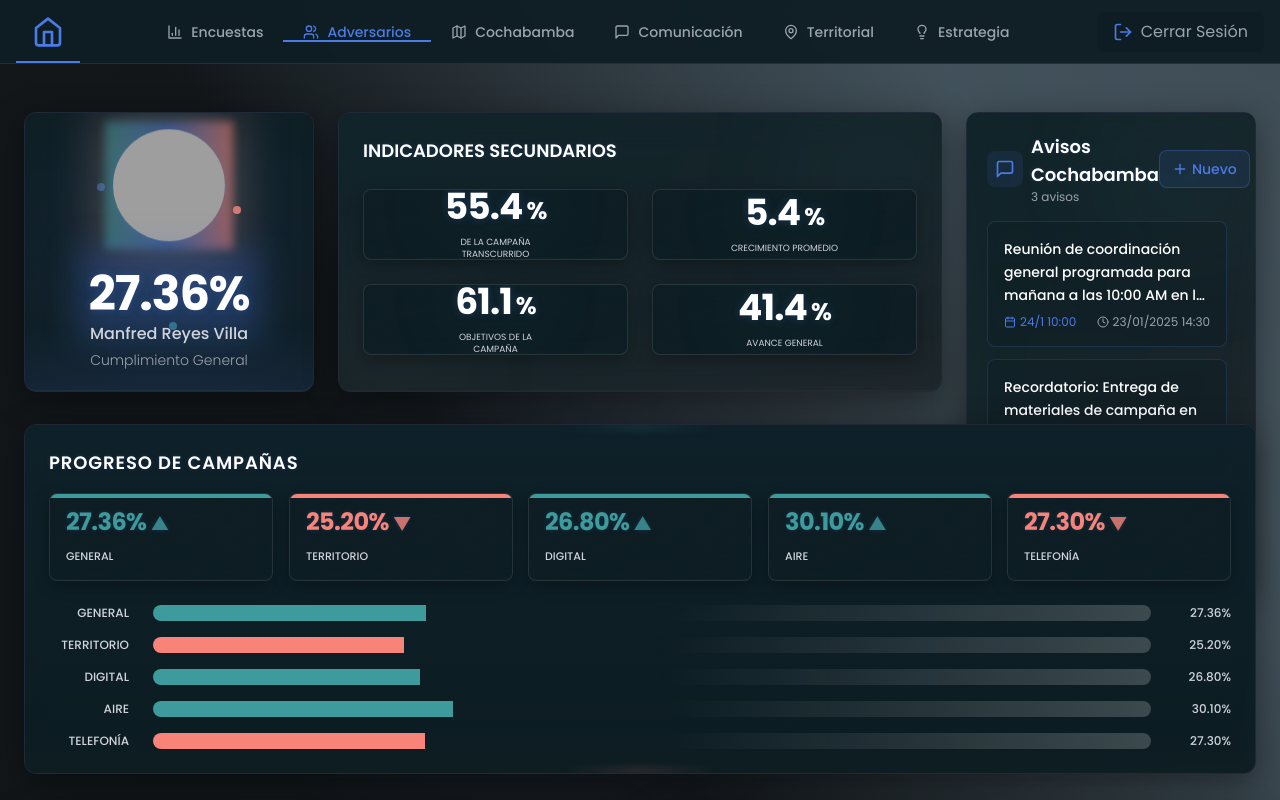
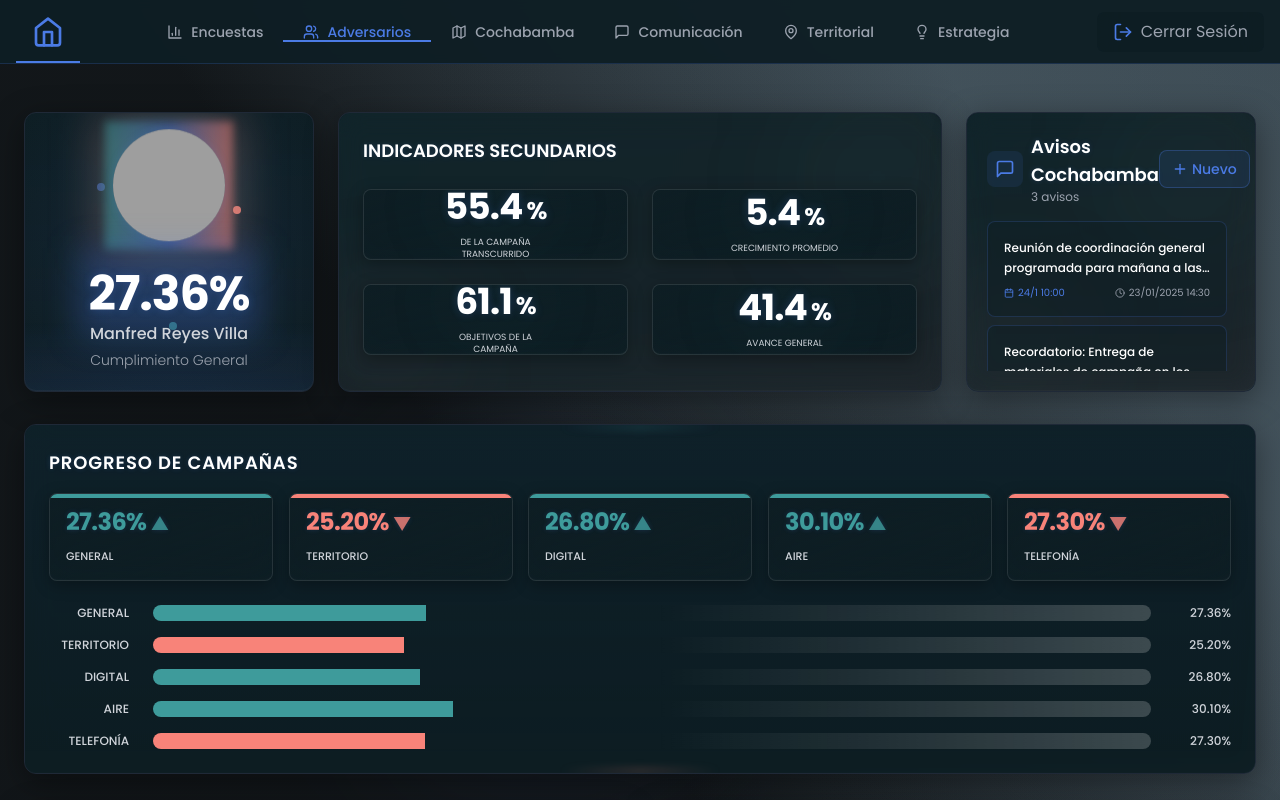
Before and after one commit to Ricardominom/aletheia, a React (Vite) app: page /dashboard in a window 1280 px wide. Shown: the top 800 px of the page. Built offline with nearby package versions, Linux system fonts and the light colour scheme; grey boxes are pictures that could not be loaded.

Commit message:
Arreglar desbordamiento del componente Avisos Cochabamba

```diff
--- a/src/components/FinanceStatus.tsx
+++ b/src/components/FinanceStatus.tsx
@@ -72,7 +72,7 @@ export default function FinanceStatus() {
 
   return (
     <>
-      <div className="glassmorphic-container p-5 h-[480px] flex flex-col animate-scale-in">
+      <div className="glassmorphic-container p-5 h-[280px] flex flex-col animate-scale-in">
         {/* Background effects */}
         <div className="absolute inset-0 bg-gradient-to-br from-accent-teal/5 to-[#F88379]/5 rounded-xl -z-10"></div>
         <div className="absolute inset-0 backdrop-blur-md rounded-xl -z-10"></div>
@@ -107,7 +107,7 @@ export default function FinanceStatus() {
         </div>
 
         {/* Avisos List */}
-        <div className="flex-1 overflow-y-auto space-y-3 relative z-10 pr-2">
+        <div className="flex-1 overflow-y-auto space-y-2 relative z-10 pr-2">
           {avisosOrdenados.length === 0 ? (
             <div className="text-center py-8">
               <MessageSquare className="w-12 h-12 text-gray-400 mx-auto mb-3" />
@@ -129,18 +129,18 @@ export default function FinanceStatus() {
                 style={{ animationDelay: `${index * 100}ms` }}
               >
                 <div className="space-y-2">
-                  <p className="text-white text-sm font-medium leading-relaxed line-clamp-3">
+                  <p className="text-white text-xs font-medium leading-relaxed line-clamp-2">
                     {aviso.mensaje}
                   </p>
 
-                  <div className="flex items-center justify-between text-xs">
+                  <div className="flex items-center justify-between text-[10px]">
                     <div className="flex items-center gap-1 text-primary">
-                      <Calendar className="w-3 h-3" />
+                      <Calendar className="w-2.5 h-2.5" />
                       <span>{formatFechaEvento(aviso.fecha, aviso.hora)}</span>
                     </div>
 
                     <div className="flex items-center gap-1 text-gray-400">
-                      <Clock className="w-3 h-3" />
+                      <Clock className="w-2.5 h-2.5" />
                       <span>{formatFechaCreacion(aviso.fechaCreacion)}</span>
                     </div>
                   </div>
--- a/src/pages/DashboardPage.tsx
+++ b/src/pages/DashboardPage.tsx
@@ -92,9 +92,7 @@ export default function DashboardPage() {
 
                   {/* Finance Status */}
                   <div className="col-span-12 lg:col-span-3">
-                    <div className="h-[280px]">
-                      <FinanceStatus />
-                    </div>
+                    <FinanceStatus />
                   </div>
                 </div>
 
```
